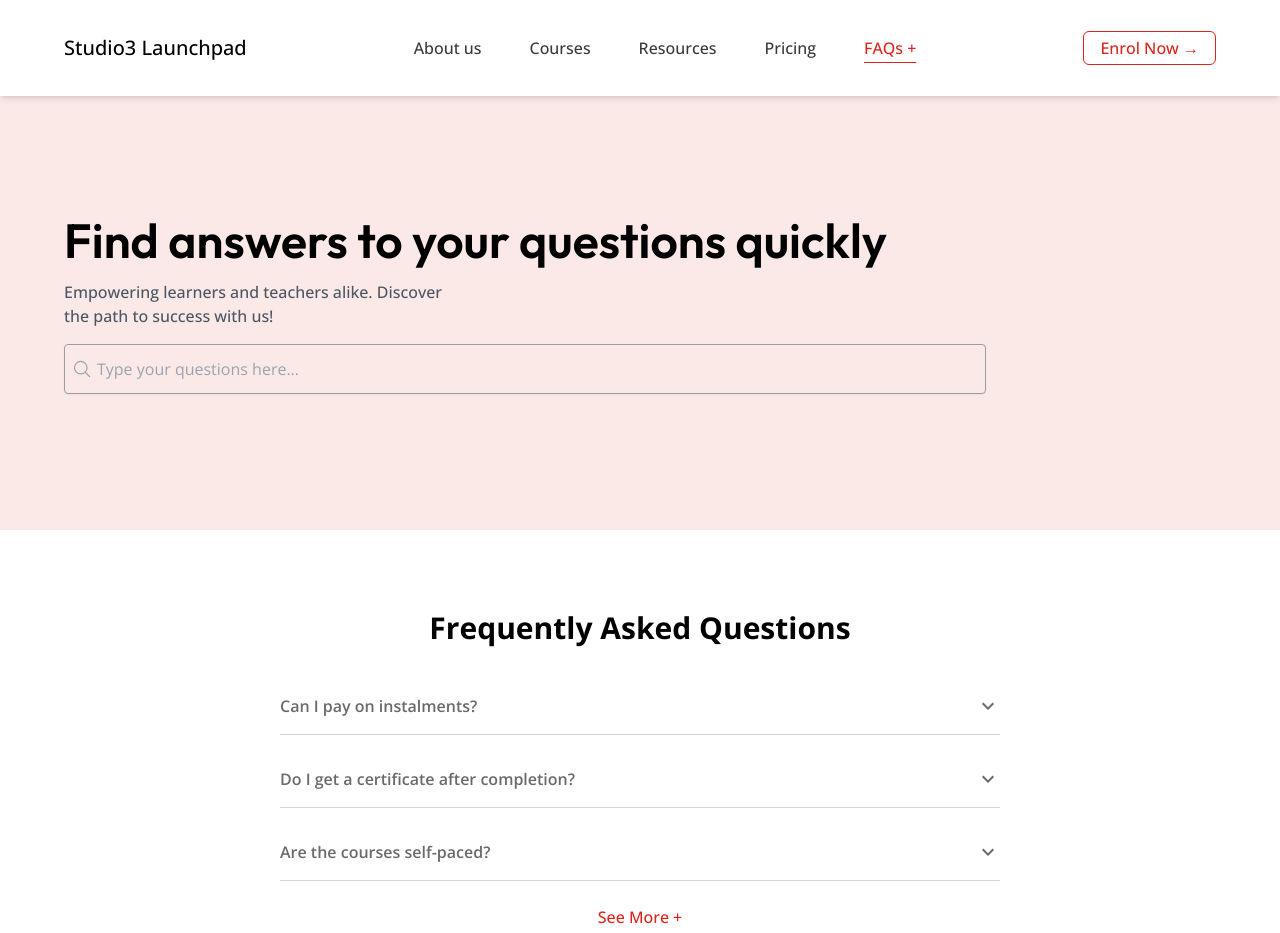
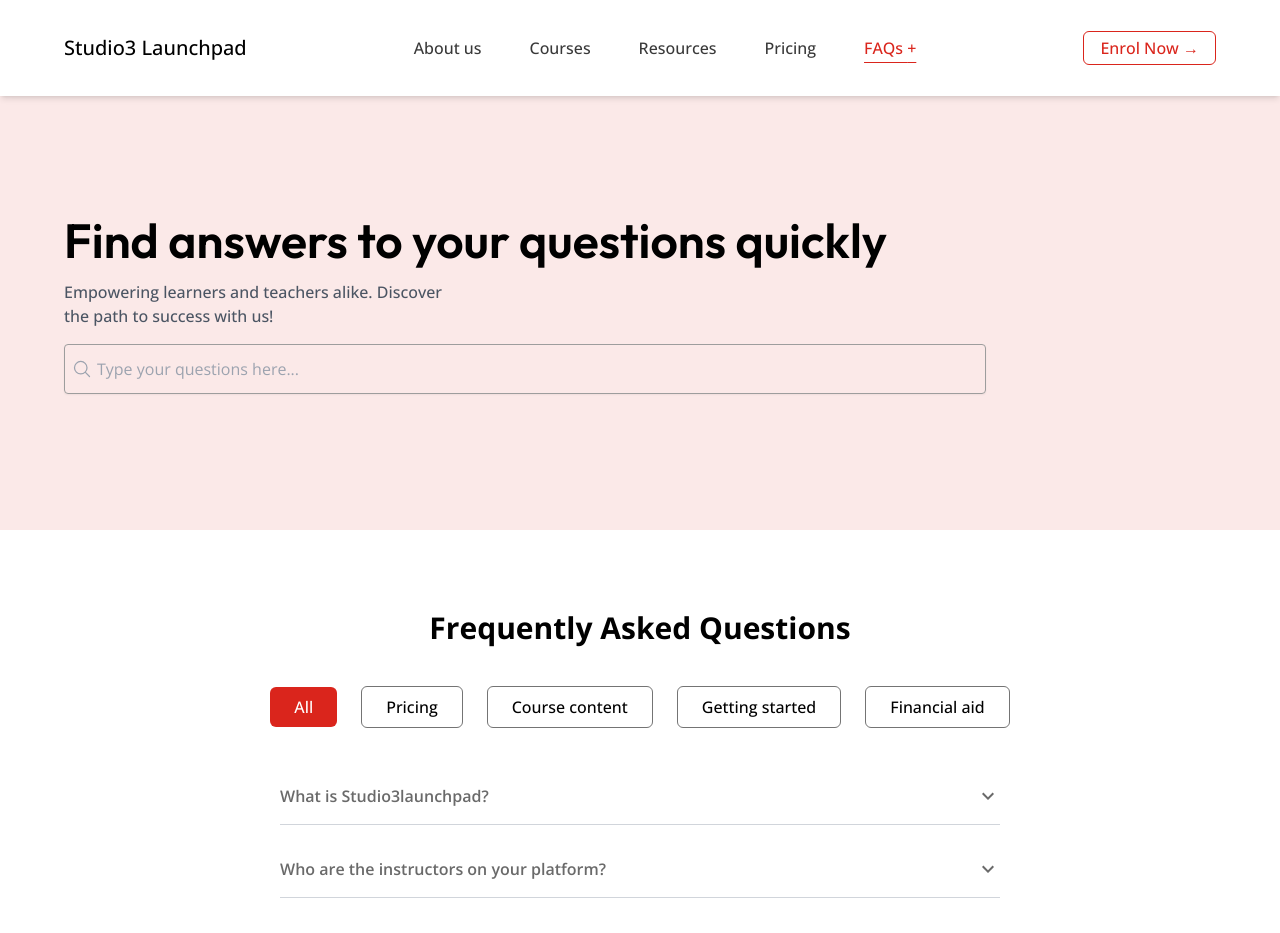
Before and after one commit to shamzconsult/studio3-launchpd, a Next.js app: page /faq in a window 1280 px wide. Shown: the top 933 px of the page. Built offline with nearby package versions, Linux system fonts and the light colour scheme.

Commit message:
FAQs page implementation

```diff
--- /dev/null
+++ b/src/components/atoms/FAQButtons.tsx
@@ -0,0 +1,71 @@
+"use client";
+
+import { useState } from "react";
+
+export interface FAQItem {
+  question: string;
+  answer: string;
+  category: string;
+}
+
+interface FAQButtonsProps {
+  choice: (category: string) => void;
+  setQuestion: (faqs: FAQItem[]) => void;
+  generalFAQ: FAQItem[];
+}
+
+export const FAQButtons = ({
+  choice,
+  setQuestion,
+  generalFAQ,
+}: FAQButtonsProps) => {
+  const [activeCategory, setActiveCategory] = useState<string>("All");
+
+  const handleButtonClick = (category: string) => {
+    setActiveCategory(category);
+    if (category === "All") {
+      setQuestion(generalFAQ);
+    } else {
+      choice(category);
+    }
+  };
+
+  const buttonClasses = (category: string) =>
+    `border border-[#747474] px-6 rounded-md py-2 duration-300 hover:border-[#DA251C] ${
+      activeCategory === category ? "bg-[#DA251C] text-white border-none" : ""
+    }`;
+  return (
+    <div className="max-w-4xl mx-auto text-center font-medium mb-8 flex flex-wrap justify-center items-center gap-6">
+      <button
+        onClick={() => handleButtonClick("All")}
+        className={buttonClasses("All")}
+      >
+        All
+      </button>
+      <button
+        onClick={() => handleButtonClick("price")}
+        className={buttonClasses("price")}
+      >
+        Pricing
+      </button>
+      <button
+        onClick={() => handleButtonClick("course")}
+        className={buttonClasses("course")}
+      >
+        Course content
+      </button>
+      <button
+        onClick={() => handleButtonClick("home")}
+        className={buttonClasses("home")}
+      >
+        Getting started
+      </button>
+      <button
+        onClick={() => handleButtonClick("finance")}
+        className={buttonClasses("finance")}
+      >
+        Financial aid
+      </button>
+    </div>
+  );
+};
--- a/src/components/atoms/FAQs.tsx
+++ b/src/components/atoms/FAQs.tsx
@@ -6,13 +6,14 @@ import { MdKeyboardArrowDown, MdKeyboardArrowUp } from "react-icons/md";
 type FAQItem = {
   question: string;
   answer: string;
+  category: string;
 };
 
 export const FAQ = ({ faqData }: { faqData: FAQItem[] }) => {
   const [expandedIndex, setExpandedIndex] = useState<number | null>(null);
   const [showAll, setShowAll] = useState(false);
 
-  const displayedFAQs = showAll ? faqData : faqData.slice(0, 3);
+  const displayedFAQs = showAll ? faqData : faqData.slice(0, 5);
 
   const toggleExpand = (index: number) => {
     setExpandedIndex(expandedIndex === index ? null : index);
--- a/src/components/molecules/about/AboutPage.tsx
+++ b/src/components/molecules/about/AboutPage.tsx
@@ -9,9 +9,11 @@ import { Tutors } from "./Tutors";
 import { WhyUs } from "./WhyUs";
 import { partners } from "@/const/partners";
 import { Carousel } from "@/components/atoms/Carousel";
-import { aboutFAQ } from "@/const/faqs";
+import { generalFAQ } from "@/const/faqs";
+import { getFAQQuestionsByCategory } from "@/utils/getFAQ";
 
 export const AboutPage = () => {
+  const aboutFAQQuestions = getFAQQuestionsByCategory(generalFAQ, "about");
   return (
     <div>
       <AboutHeroSection />
@@ -20,7 +22,7 @@ export const AboutPage = () => {
       <AvailableCourses />
       <WhyUs />
       <Tutors />
-      <FAQ faqData={aboutFAQ} />
+      <FAQ faqData={aboutFAQQuestions} />
       <Carousel title="Our Partners" logos={partners} />
     </div>
   );
--- a/src/components/molecules/faq/FaqPage.tsx
+++ b/src/components/molecules/faq/FaqPage.tsx
@@ -1,11 +1,30 @@
 "use client";
 
-import FAQ from "@/components/atoms/FAQs";
+import { FAQButtons, FAQItem } from "@/components/atoms/FAQButtons";
 import { Help } from "@/components/atoms/Help";
 import { SearchIcon } from "@/components/icons/SearchIcon";
-import { faqData } from "@/const/faqs";
+import { generalFAQ } from "@/const/faqs";
+import { useState } from "react";
+import { MdKeyboardArrowDown, MdKeyboardArrowUp } from "react-icons/md";
 
 export const FaqPage = () => {
+  const [question, setQuestion] = useState<FAQItem[]>(generalFAQ);
+  const [expandedIndex, setExpandedIndex] = useState<number | null>(null);
+  const [showAll, setShowAll] = useState(false);
+
+  const toggleExpand = (index: number) => {
+    setExpandedIndex(expandedIndex === index ? null : index);
+  };
+
+  const choice = (category: string) => {
+    setQuestion(
+      generalFAQ.filter((question) => {
+        return question.category === category;
+      })
+    );
+  };
+
+  const displayedFew = showAll ? question : question.slice(0, 5);
   return (
     <div>
       <section className="bg-[#FBE9E8] px-4 py-20 lg:mt-20">
@@ -31,7 +50,55 @@ export const FaqPage = () => {
           </div>
         </div>
       </section>
-      <FAQ faqData={faqData} />
+
+      <section className="py-20 px-6 ">
+        <div className="max-w-4xl mx-auto text-center mb-8 lg:mb-10">
+          <h2 className="text-3xl font-bold">Frequently Asked Questions</h2>
+        </div>
+
+        <FAQButtons
+          choice={choice}
+          setQuestion={setQuestion}
+          generalFAQ={generalFAQ}
+        />
+        <div className="max-w-3xl mx-auto space-y-4 px-6 lg:mt-10">
+          {displayedFew.map((faq, index) => (
+            <div
+              key={index}
+              className="border-b border-gray-300 text-[#6A6A6A]"
+            >
+              <button
+                onClick={() => toggleExpand(index)}
+                className="w-full py-4 text-left flex justify-between items-center focus:outline-none"
+              >
+                <span className="font-semibold ">{faq.question}</span>
+                <span className="font-bold">
+                  {expandedIndex === index ? (
+                    <MdKeyboardArrowUp size={24} />
+                  ) : (
+                    <MdKeyboardArrowDown size={24} />
+                  )}
+                </span>
+              </button>
+              {expandedIndex === index && (
+                <div className="pb-4  max-w-2xl">
+                  <p>{faq.answer}</p>
+                </div>
+              )}
+            </div>
+          ))}
+        </div>
+
+        <div className="mt-6 text-center">
+          <button
+            onClick={() => setShowAll(!showAll)}
+            className="text-[#DA251C] font-medium "
+          >
+            {showAll ? "See Less" : "See More"}
+            <span className="ml-1">{showAll ? "-" : "+"}</span>
+          </button>
+        </div>
+      </section>
       <Help />
     </div>
   );
--- a/src/components/molecules/home/Homepage.tsx
+++ b/src/components/molecules/home/Homepage.tsx
@@ -8,9 +8,11 @@ import { Testimonials } from "./Testimonials";
 import { Help } from "@/components/atoms/Help";
 import { Carousel } from "@/components/atoms/Carousel";
 import { partners } from "@/const/partners";
-import { faqData } from "@/const/faqs";
+import { generalFAQ } from "@/const/faqs";
+import { getFAQQuestionsByCategory } from "@/utils/getFAQ";
 
 export default function HomePage() {
+  const homeFAQQuestions = getFAQQuestionsByCategory(generalFAQ, "home");
   return (
     <div className="">
       <HomeHeroSection />
@@ -18,7 +20,7 @@ export default function HomePage() {
       <Courses title="Available Courses" />
       <Carousel title="Where our Alumnis work" logos={partners} />
       <Testimonials />
-      <FAQ faqData={faqData} />
+      <FAQ faqData={homeFAQQuestions} />
       <Help />
     </div>
   );
--- a/src/components/molecules/pricing/PricingPage.tsx
+++ b/src/components/molecules/pricing/PricingPage.tsx
@@ -7,9 +7,11 @@ import { partners } from "@/const/partners";
 import FAQ from "@/components/atoms/FAQs";
 import { Help } from "@/components/atoms/Help";
 import { Testimonials } from "../home/Testimonials";
-import { priceFAQ } from "@/const/faqs";
+import { getFAQQuestionsByCategory } from "@/utils/getFAQ";
+import { generalFAQ } from "@/const/faqs";
 
 export const PricingPage = () => {
+  const pricingFAQQuestions = getFAQQuestionsByCategory(generalFAQ, "home");
   return (
     <div className="">
       <PricingHeroSection />
@@ -20,7 +22,7 @@ export const PricingPage = () => {
         subheader="Hey there! Want to level up? Join our EdTech crew today!"
         logos={partners}
       />
-      <FAQ faqData={priceFAQ} />
+      <FAQ faqData={pricingFAQQuestions} />
       <Help />
     </div>
   );
--- a/src/components/molecules/team/TeamPage.tsx
+++ b/src/components/molecules/team/TeamPage.tsx
@@ -6,15 +6,17 @@ import { TeamHero } from "./TeamHero";
 import FAQ from "@/components/atoms/FAQs";
 import { Carousel } from "@/components/atoms/Carousel";
 import { partners } from "@/const/partners";
-import { financeFAQ } from "@/const/faqs";
+import { generalFAQ } from "@/const/faqs";
+import { getFAQQuestionsByCategory } from "@/utils/getFAQ";
 
 export const TeamPage = () => {
+  const financeFAQQuestions = getFAQQuestionsByCategory(generalFAQ, "finance");
   return (
     <div>
       <TeamHero />
       <TeamCard />
       <JoinTeam />
-      <FAQ faqData={financeFAQ} />
+      <FAQ faqData={financeFAQQuestions} />
       <Carousel title="Our Partners" logos={partners} />
     </div>
   );
--- a/src/const/faqs.ts
+++ b/src/const/faqs.ts
@@ -1,140 +1,164 @@
-export const faqData = [
+export const generalFAQ = [
   {
+    category: "about",
+    question: "What is Studio3launchpad?",
+    answer:
+      "Studio3launchpad is an online learning platform that provides high-quality educational resources to help learners develop new skills, advance their careers, and achieve their learning goals.",
+  },
+  {
+    category: "about",
+    question: "Who are the instructors on your platform?",
+    answer:
+      "Our instructors are industry experts, educators, and professionals with extensive experience in their respective fields.",
+  },
+  {
+    category: "about",
+    question: "Is Studio3launchpad accredited?",
+    answer:
+      "While we partner with top institutions and professionals, accreditation varies by course. Check the course details for specific certification information.",
+  },
+  {
+    category: "about",
+    question: "How can I contact customer support?",
+    answer:
+      "You can reach our support team via email at contactus@email.com or through our live chat feature available on our website.",
+  },
+  {
+    category: "about",
+    question: "Can I access the platform on mobile devices?",
+    answer:
+      "Yes! Our platform is mobile-friendly, and we also offer an app for seamless learning on the go.",
+  },
+  {
+    category: "course",
+    question: "What types of courses do you offer?",
+    answer:
+      "We offer a wide range of courses in fields such as technology, business, design, healthcare, and personal development.",
+  },
+  {
+    category: "course",
+    question: "Are the courses self-paced?",
+    answer:
+      "Yes, most of our courses are self-paced, allowing learners to complete them at their convenience. However, some instructor-led programs have set schedules.",
+  },
+  {
+    category: "course",
+    question: "Do I get a certificate after completing a course?",
+    answer:
+      "Yes, upon successful completion of a course, you will receive a certificate of completion, which you can add to your resume or LinkedIn profile.",
+  },
+  {
+    category: "course",
+    question: "Can I enroll in multiple courses at the same time?",
+    answer:
+      "Absolutely! You can take as many courses as you like, depending on your learning goals and availability.",
+  },
+  {
+    category: "course",
+    question: "Do you offer courses in multiple languages?",
+    answer:
+      "Some of our courses are available in different languages. Check the course details for language availability.",
+  },
+  {
+    category: "price",
     question: "Can I pay on instalments?",
     answer:
       "Yes, we offer instalment payment options for our courses.we offer instalment payment options for our courses.we offer instalment payment options for our courses. we offer instalment payment options for our courses.we offer instalment payment options for our courses.",
   },
   {
+    category: "price",
     question: "Do I get a certificate after completion?",
     answer:
       "Yes, you will receive an industry-recognized certificate upon completing the course.",
   },
   {
+    category: "price",
     question: "Are the courses self-paced?",
     answer:
       "Most of our courses are self-paced, allowing you to learn at your own convenience. we offer instalment payment options for our courses.we offer instalment payment options for our courses.",
   },
   {
+    category: "price",
     question: "Do I need prior experience to enroll?",
     answer:
       "No prior experience is required. Our courses are designed for beginners.",
   },
   {
+    category: "price",
+    question: "How do I contact support?",
+    answer:
+      "You can contact support via email, phone, or WhatsApp. Our support team is available 24/7.",
+  },
+  {
+    category: "finance",
+    question: "Can I pay on instalments?",
+    answer:
+      "Norem ipsum dolor sit amet, consectetur adipiscing elit. Nunc vulputate libero et velit interdum, ac aliquet odio mattis. Class aptent taciti sociosqu ad litora torquent per conubia nostra, per inceptos himenaeos.",
+  },
+  {
+    category: "finance",
+    question: "Can I pay on instalments?",
+    answer:
+      "Norem ipsum dolor sit amet, consectetur adipiscing elit. Nunc vulputate libero et velit interdum, ac aliquet odio mattis. Class aptent taciti sociosqu ad litora torquent per conubia nostra, per inceptos himenaeos.",
+  },
+  {
+    category: "finance",
+    question: "Can I pay on instalments?",
+    answer:
+      "Norem ipsum dolor sit amet, consectetur adipiscing elit. Nunc vulputate libero et velit interdum, ac aliquet odio mattis. Class aptent taciti sociosqu ad litora torquent per conubia nostra, per inceptos himenaeos.",
+  },
+  {
+    category: "finance",
+    question: "Can I pay on instalments?",
+    answer:
+      "Norem ipsum dolor sit amet, consectetur adipiscing elit. Nunc vulputate libero et velit interdum, ac aliquet odio mattis. Class aptent taciti sociosqu ad litora torquent per conubia nostra, per inceptos himenaeos.",
+  },
+  {
+    category: "finance",
+    question: "Can I pay on instalments?",
+    answer:
+      "Norem ipsum dolor sit amet, consectetur adipiscing elit. Nunc vulputate libero et velit interdum, ac aliquet odio mattis. Class aptent taciti sociosqu ad litora torquent per conubia nostra, per inceptos himenaeos.",
+  },
+  {
+    category: "finance",
+    question: "Can I pay on instalments?",
+    answer:
+      "Norem ipsum dolor sit amet, consectetur adipiscing elit. Nunc vulputate libero et velit interdum, ac aliquet odio mattis. Class aptent taciti sociosqu ad litora torquent per conubia nostra, per inceptos himenaeos.",
+  },
+  {
+    category: "finance",
+    question: "Can I pay on instalments?",
+    answer:
+      "Norem ipsum dolor sit amet, consectetur adipiscing elit. Nunc vulputate libero et velit interdum, ac aliquet odio mattis. Class aptent taciti sociosqu ad litora torquent per conubia nostra, per inceptos himenaeos.",
+  },
+  {
+    category: "home",
+    question: "Can I pay on instalments?",
+    answer:
+      "Yes, we offer instalment payment options for our courses.we offer instalment payment options for our courses.we offer instalment payment options for our courses. we offer instalment payment options for our courses.we offer instalment payment options for our courses.",
+  },
+  {
+    category: "home",
+    question: "Do I get a certificate after completion?",
+    answer:
+      "Yes, you will receive an industry-recognized certificate upon completing the course.",
+  },
+  {
+    category: "home",
+    question: "Are the courses self-paced?",
+    answer:
+      "Most of our courses are self-paced, allowing you to learn at your own convenience. we offer instalment payment options for our courses.we offer instalment payment options for our courses.",
+  },
+  {
+    category: "home",
+    question: "Do I need prior experience to enroll?",
+    answer:
+      "No prior experience is required. Our courses are designed for beginners.",
+  },
+  {
+    category: "home",
     question: "How do I contact support?",
     answer:
       "You can contact support via email, phone, or WhatsApp. Our support team is available 24/7.",
   },
 ];
-
-export const priceFAQ = [
-  {
-    question: "How much do courses cost?",
-    answer:
-      "Course pricing varies. We offer free courses, individual paid courses, and subscription-based plans for unlimited access.",
-  },
-  {
-    question: "Do you offer a free trial?",
-    answer:
-      "Yes, we offer a free trial period for our subscription plans, allowing you to explore the platform before committing.",
-  },
-  {
-    question: "Are there any hidden fees?",
-    answer:
-      "No, our pricing is transparent. You only pay for the courses or subscription plan you choose, with no hidden charges.",
-  },
-  {
-    question: "Do you offer refunds?",
-    answer:
-      "Yes, we offer a refund policy within [X] days of purchase. Please check our refund policy for more details.",
-  },
-  {
-    question:
-      "Can I switch from a one-time payment course to a subscription plan?",
-    answer:
-      "Yes, you can upgrade to a subscription plan anytime to access more courses.",
-  },
-];
-
-export const courseFAQ = [
-  {
-    question: "What types of courses do you offer?",
-    answer:
-      "We offer a wide range of courses in fields such as technology, business, design, healthcare, and personal development.",
-  },
-  {
-    question: "Are the courses self-paced?",
-    answer:
-      "Yes, most of our courses are self-paced, allowing learners to complete them at their convenience. However, some instructor-led programs have set schedules.",
-  },
-  {
-    question: "Do I get a certificate after completing a course?",
-    answer:
-      "Yes, upon successful completion of a course, you will receive a certificate of completion, which you can add to your resume or LinkedIn profile.",
-  },
-  {
-    question: "Can I enroll in multiple courses at the same time?",
-    answer:
-      "Absolutely! You can take as many courses as you like, depending on your learning goals and availability.",
-  },
-  {
-    question: "Do you offer courses in multiple languages?",
-    answer:
-      "Some of our courses are available in different languages. Check the course details for language availability.",
-  },
-];
-
-export const financeFAQ = [
-  {
-    question: "Can I pay on instalments?",
-    answer:
-      "Norem ipsum dolor sit amet, consectetur adipiscing elit. Nunc vulputate libero et velit interdum, ac aliquet odio mattis. Class aptent taciti sociosqu ad litora torquent per conubia nostra, per inceptos himenaeos.",
-  },
-  {
-    question: "Can I pay on instalments?",
-    answer:
-      "Norem ipsum dolor sit amet, consectetur adipiscing elit. Nunc vulputate libero et velit interdum, ac aliquet odio mattis. Class aptent taciti sociosqu ad litora torquent per conubia nostra, per inceptos himenaeos.",
-  },
-  {
-    question: "Can I pay on instalments?",
-    answer:
-      "Norem ipsum dolor sit amet, consectetur adipiscing elit. Nunc vulputate libero et velit interdum, ac aliquet odio mattis. Class aptent taciti sociosqu ad litora torquent per conubia nostra, per inceptos himenaeos.",
-  },
-  {
-    question: "Can I pay on instalments?",
-    answer:
-      "Norem ipsum dolor sit amet, consectetur adipiscing elit. Nunc vulputate libero et velit interdum, ac aliquet odio mattis. Class aptent taciti sociosqu ad litora torquent per conubia nostra, per inceptos himenaeos.",
-  },
-  {
-    question: "Can I pay on instalments?",
-    answer:
-      "Norem ipsum dolor sit amet, consectetur adipiscing elit. Nunc vulputate libero et velit interdum, ac aliquet odio mattis. Class aptent taciti sociosqu ad litora torquent per conubia nostra, per inceptos himenaeos.",
-  },
-];
-
-export const aboutFAQ = [
-  {
-    question: "What is Studio3launchpad?",
-    answer:
-      "Studio3launchpad is an online learning platform that provides high-quality educational resources to help learners develop new skills, advance their careers, and achieve their learning goals.",
-  },
-  {
-    question: "Who are the instructors on your platform?",
-    answer:
-      "Our instructors are industry experts, educators, and professionals with extensive experience in their respective fields.",
-  },
-  {
-    question: "Is Studio3launchpad accredited?",
-    answer:
-      "While we partner with top institutions and professionals, accreditation varies by course. Check the course details for specific certification information.",
-  },
-  {
-    question: "How can I contact customer support?",
-    answer:
-      "You can reach our support team via email at contactus@email.com or through our live chat feature available on our website.",
-  },
-  {
-    question: "Can I access the platform on mobile devices?",
-    answer:
-      "Yes! Our platform is mobile-friendly, and we also offer an app for seamless learning on the go.",
-  },
-];
```
Also changed, not shown: src/components/molecules/courses/preview-course/LearningOutcomes.tsx (+5 -5 lines), src/components/molecules/courses/preview-course/PreviewCourse.tsx (+5 -2 lines), src/components/molecules/financial-aid/FinancePage.tsx (+5 -2 lines), src/utils/getFAQ.tsx (added, +12 -0 lines).
